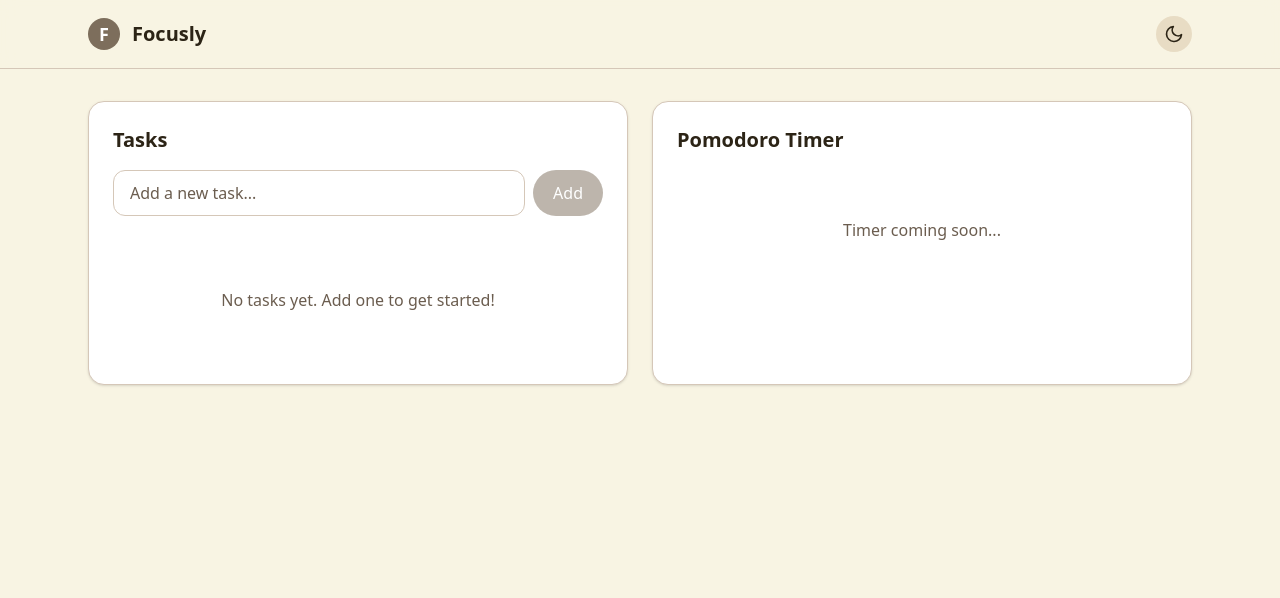
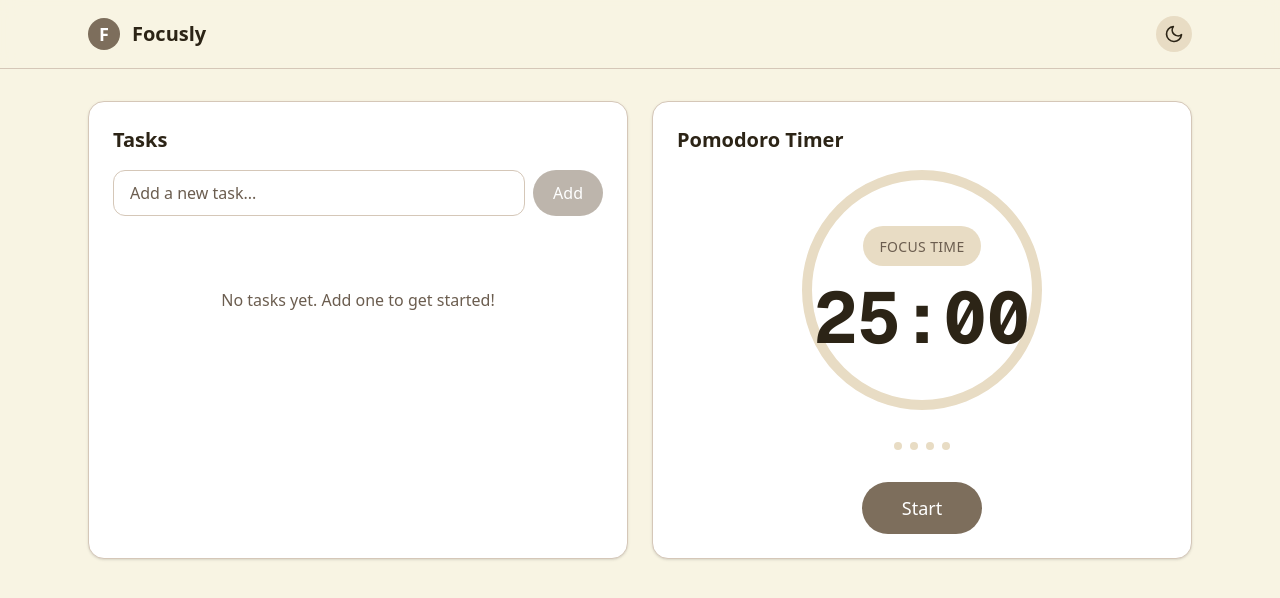
Before and after one commit to Rahim10020/focusly, a Next.js app: page / in a window 1280 px wide. Shown: the top 598 px of the page. Built offline with nearby package versions, Linux system fonts and the light colour scheme.

Commit message:
codage de pomo timer et mise a jour d page.tsx

```diff
--- a/src/app/page.tsx
+++ b/src/app/page.tsx
@@ -4,6 +4,7 @@ import Header from '@/components/layout/Header';
 import Card, { CardHeader, CardTitle, CardContent } from '@/components/ui/Card';
 import TaskForm from '@/components/tasks/TaskForm';
 import TaskList from '@/components/tasks/TaskList';
+import PomodoroTimer from '@/components/pomodoro/PomodoroTimer';
 import { useTasks } from '@/lib/hooks/useTasks';
 
 export default function Home() {
@@ -36,9 +37,7 @@ export default function Home() {
               <CardTitle>Pomodoro Timer</CardTitle>
             </CardHeader>
             <CardContent>
-              <div className="text-center py-12 text-muted-foreground">
-                <p>Timer coming soon...</p>
-              </div>
+              <PomodoroTimer />
             </CardContent>
           </Card>
         </div>
--- a/src/components/pomodoro/PomodoroTimer.tsx
+++ b/src/components/pomodoro/PomodoroTimer.tsx
@@ -0,0 +1,51 @@
+'use client';
+
+import { usePomodoro } from '@/lib/hooks/usePomodoro';
+import { getProgress } from '@/lib/utils/time';
+import { POMODORO_DURATION, SHORT_BREAK, LONG_BREAK, POMODORO_CYCLES_FOR_LONG_BREAK } from '@/lib/constants';
+import TimerDisplay from './TimerDisplay';
+import TimerControls from './TimerControls';
+import ProgressRing from './ProgressRing';
+import SessionIndicator from './SessionIndicator';
+
+export default function PomodoroTimer() {
+    const {
+        timeLeft,
+        status,
+        sessionType,
+        completedCycles,
+        start,
+        pause,
+        reset,
+        skip,
+    } = usePomodoro();
+
+    const getTotalTime = () => {
+        if (sessionType === 'work') return POMODORO_DURATION;
+        const isLongBreak = completedCycles % POMODORO_CYCLES_FOR_LONG_BREAK === 0;
+        return isLongBreak ? LONG_BREAK : SHORT_BREAK;
+    };
+
+    const progress = getProgress(timeLeft, getTotalTime());
+
+    return (
+        <div className="flex flex-col items-center space-y-8">
+            <div className="relative flex items-center justify-center">
+                <ProgressRing progress={progress} size={240} strokeWidth={10} />
+                <div className="absolute inset-0 flex items-center justify-center">
+                    <TimerDisplay timeLeft={timeLeft} sessionType={sessionType} />
+                </div>
+            </div>
+
+            <SessionIndicator completedCycles={completedCycles} />
+
+            <TimerControls
+                status={status}
+                onStart={start}
+                onPause={pause}
+                onReset={reset}
+                onSkip={skip}
+            />
+        </div>
+    );
+}
```
